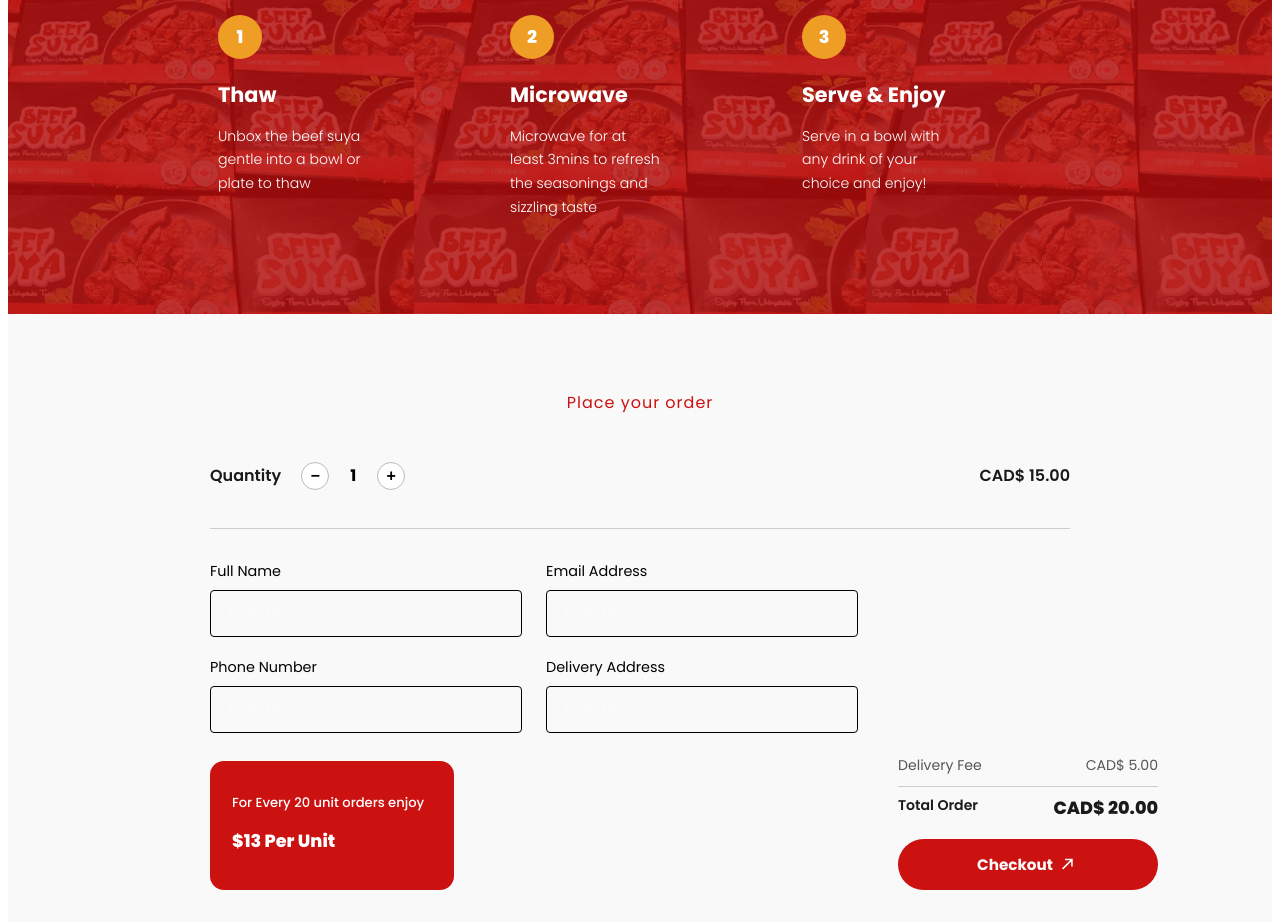
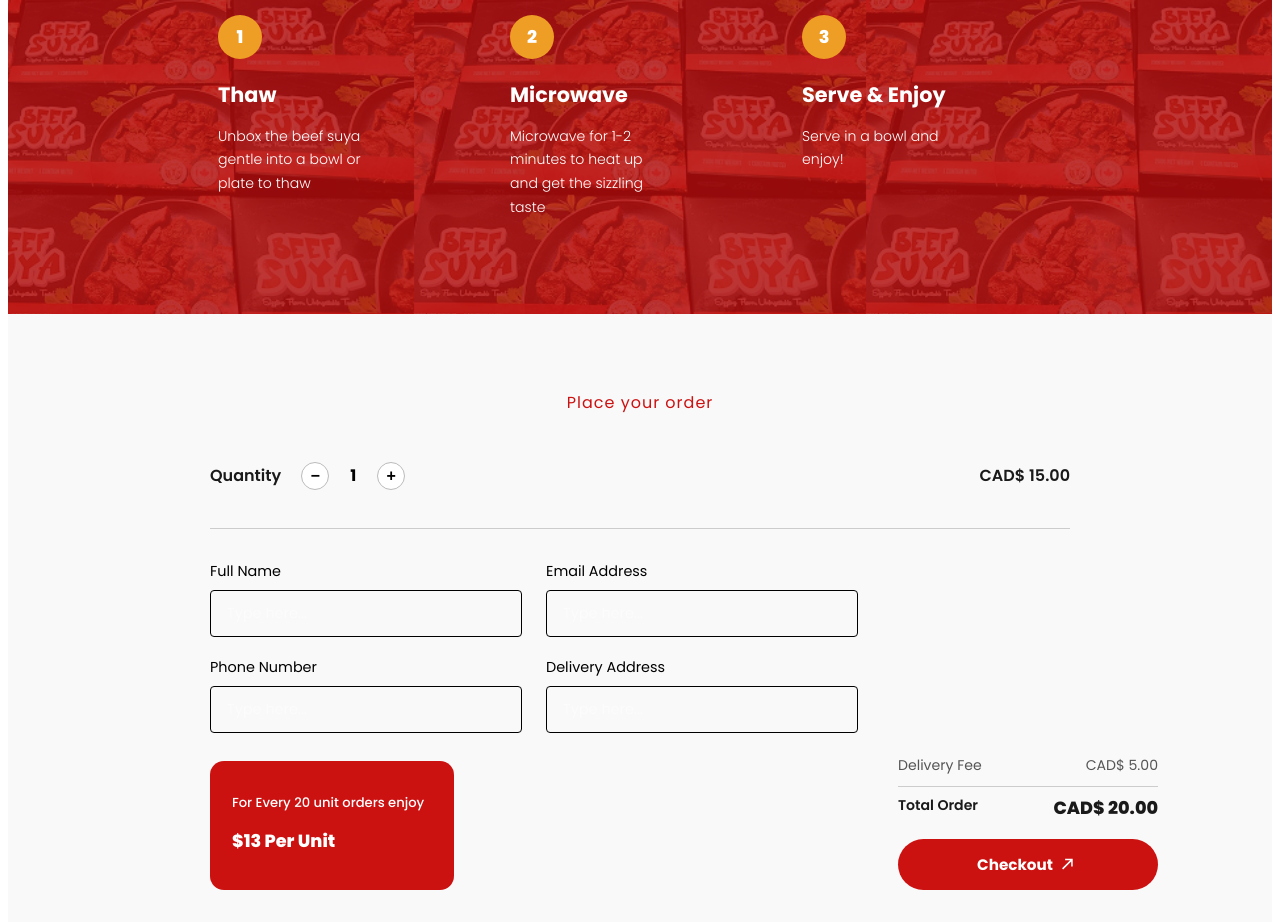
Before and after one commit to Lordrogba247/WHOT-SUYA, a React (Vite) app: page / in a window 1280 px wide. Shown: the part 1700-2622 px from the top of the page. Built offline with nearby package versions, Linux system fonts and the light colour scheme; a web font is replaced by a local one.

Commit message:
corrections

```diff
--- a/src/Landing/Order.jsx
+++ b/src/Landing/Order.jsx
@@ -107,7 +107,7 @@
                 <p className="order-label">Place your order</p>
 
                 <div className="bulk-badge bulk-badge--mobile-top">
-                    <p>For Every {BULK_THRESHOLD} unit orders enjoy</p>
+                    <p>For Every orders ({BULK_THRESHOLD} units and above) enjoy wholesale price of</p>
                     <p className="bulk-price">${BULK_PRICE} Per Unit</p>
                 </div>
 
--- a/src/Landing/Serving.jsx
+++ b/src/Landing/Serving.jsx
@@ -11,12 +11,12 @@
     {
         num: "2",
         title: "Microwave",
-        desc: "Microwave for at least 3mins to refresh the seasonings and sizzling taste",
+        desc: "Microwave for 1-2 minutes to heat up and get the sizzling taste",
     },
     {
         num: "3",
         title: "Serve & Enjoy",
-        desc: "Serve in a bowl with any drink of your choice and enjoy!",
+        desc: "Serve in a bowl and enjoy!",
     },
 ];
 
```
